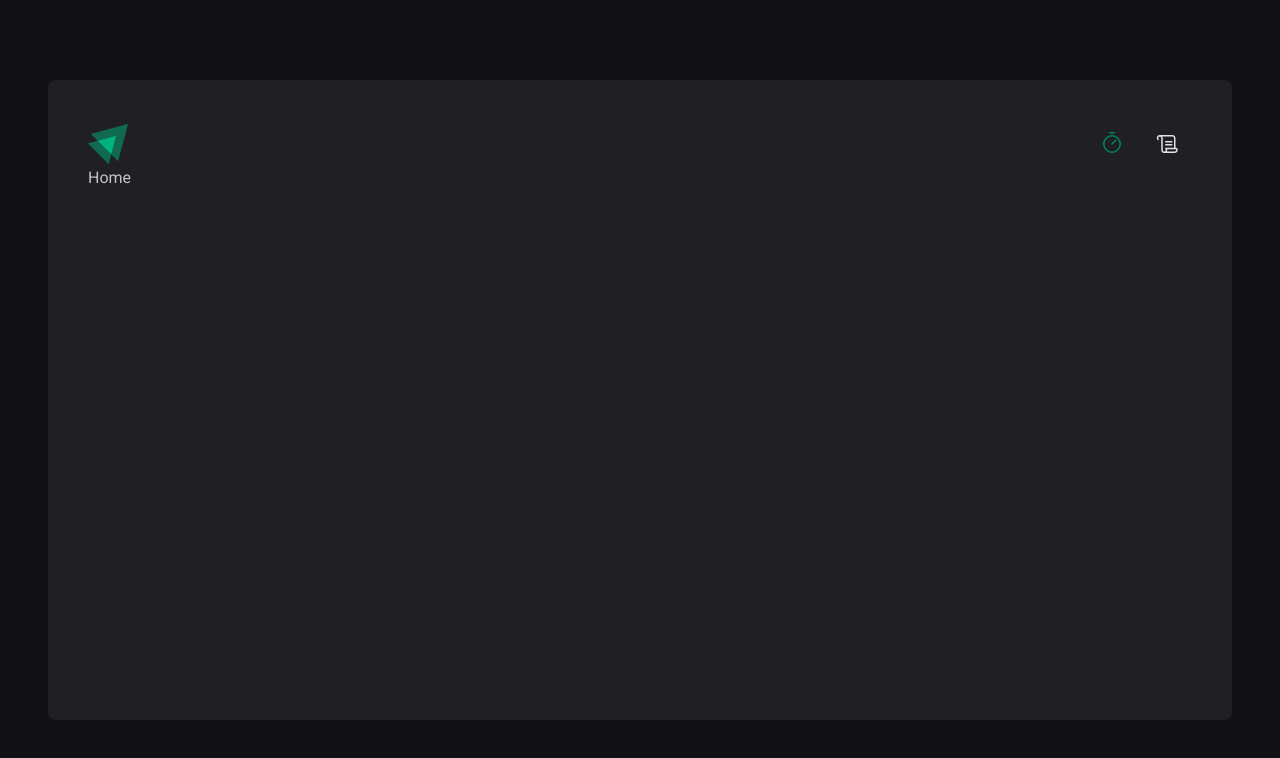
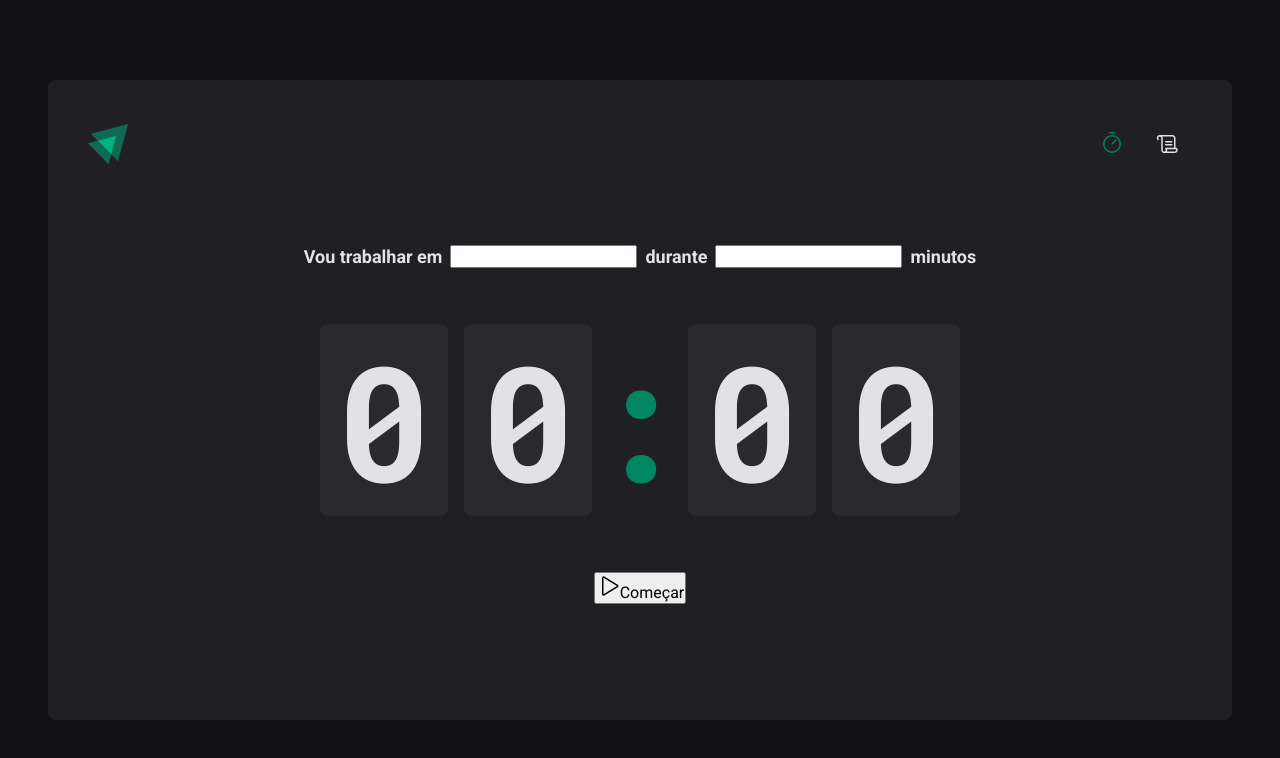
Before and after one commit to brunobiondi/rocketseat-ignite-rjs22-p02, a React (Vite) app: page / in a window 1280 px wide. Shown: the top 758 px of the page. Built offline with nearby package versions, Linux system fonts and the light colour scheme.

Commit message:
[nightly] Tema e estilização

```diff
--- a/src/pages/Home.tsx
+++ /dev/null
@@ -1,3 +0,0 @@
-export function Home() {
-  return <div>Home</div>
-}
--- /dev/null
+++ b/src/pages/Home/index.tsx
@@ -0,0 +1,38 @@
+import { Play } from 'phosphor-react'
+import {
+  CountdownContainer,
+  FormContainer,
+  HomeContainer,
+  Separator,
+} from './styles'
+
+export function Home() {
+  return (
+    <HomeContainer>
+      <form action="">
+        <FormContainer>
+          <label htmlFor="task">Vou trabalhar em</label>
+          <input id="task" />
+
+          <label htmlFor="minutesAmount">durante</label>
+          <input type="text" id="minutesAmount" />
+
+          <span>minutos</span>
+        </FormContainer>
+
+        <CountdownContainer>
+          <span>0</span>
+          <span>0</span>
+          <Separator>:</Separator>
+          <span>0</span>
+          <span>0</span>
+        </CountdownContainer>
+
+        <button type="submit">
+          <Play size={24} />
+          Começar
+        </button>
+      </form>
+    </HomeContainer>
+  )
+}
--- /dev/null
+++ b/src/pages/Home/styles.ts
@@ -0,0 +1,53 @@
+import styled from 'styled-components'
+
+export const HomeContainer = styled.main`
+  flex: 1;
+
+  display: flex;
+  flex-direction: column;
+  align-items: center;
+  justify-content: center;
+
+  form {
+    display: flex;
+    flex-direction: column;
+    align-items: center;
+    gap: 3.5rem;
+  }
+`
+
+export const FormContainer = styled.div`
+  width: 100%;
+  display: flex;
+  align-items: center;
+  justify-content: center;
+  gap: 0.5rem;
+  color: ${(props) => props.theme['gray-100']};
+  font-size: 1.125rem;
+  font-weight: bold;
+  flex-wrap: wrap;
+`
+
+export const CountdownContainer = styled.div`
+  font-family: Roboto Mono, monospace;
+  font-size: 10rem;
+  line-height: 8rem;
+  color: ${(props) => props.theme['gray-100']};
+
+  display: flex;
+  gap: 1rem;
+
+  span {
+    background: ${(props) => props.theme['gray-700']};
+    padding: 2rem 1rem;
+    border-radius: 8px;
+  }
+`
+export const Separator = styled.div`
+  padding: 2rem 0;
+  color: ${(props) => props.theme['green-500']};
+  width: 4rem;
+  overflow: hidden;
+  display: flex;
+  justify-content: center;
+`
--- a/src/sytles/globals.ts
+++ b/src/sytles/globals.ts
@@ -15,6 +15,7 @@
   body {
     background: ${(props) => props.theme['gray-900']};
     color: ${(props) => props.theme['gray-300']};
+    --webkit-font-smoothing: antialiased;
   }
 
   body, input, textarea, button {
```
Also changed, not shown: src/pages/History/index.tsx (renamed from src/pages/History.tsx). Lines whose indentation alone changed are shown as unchanged.
